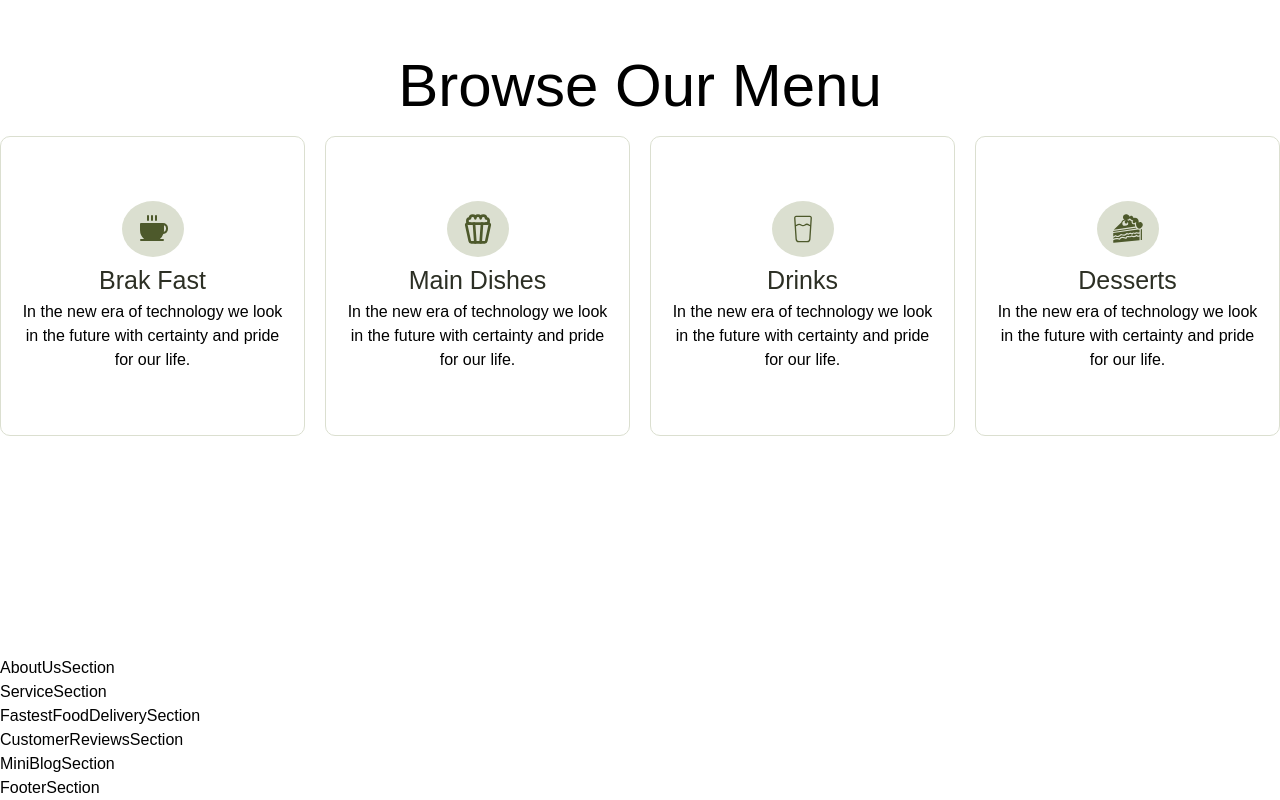
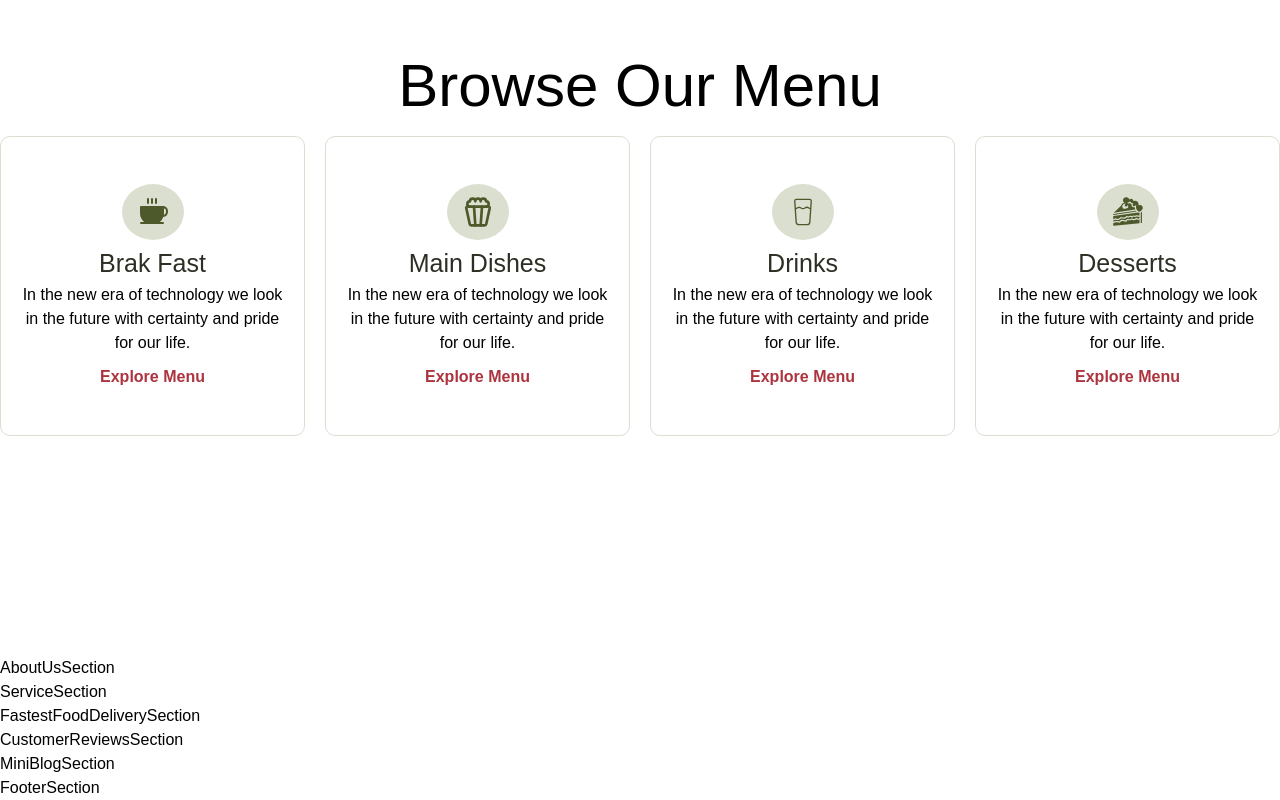
Before and after one commit to ZAINKHAN25/kolachi-resturant, a Next.js app: page / in a window 1280 px wide. Shown: the part 920-1720 px from the top of the page. Built offline with nearby package versions, Linux system fonts and the light colour scheme.

Commit message:
Browse our menu card done.

```diff
--- a/src/app/components/SubLandingSection/index.jsx
+++ b/src/app/components/SubLandingSection/index.jsx
@@ -46,6 +46,7 @@ function SubLandingSection() {
                                 <span>{item.icon}</span>
                                 <h1>{item.name}</h1>
                                 <p>In the new era of technology we look in the future with certainty and pride for our life.</p>
+                                <button>Explore Menu</button>
                             </div>
                         ))
                     }
--- a/src/app/globals.css
+++ b/src/app/globals.css
@@ -94,3 +94,13 @@ body::-webkit-scrollbar-thumb:hover {
   font-weight: 530;
   font-size: 25px;
 }
+
+.menu-item button{
+  color: #ad343e;
+  font-weight: bold;
+  margin-top: 10px;
+}
+
+.menu-item button:hover{
+  text-decoration: underline;
+}
```
